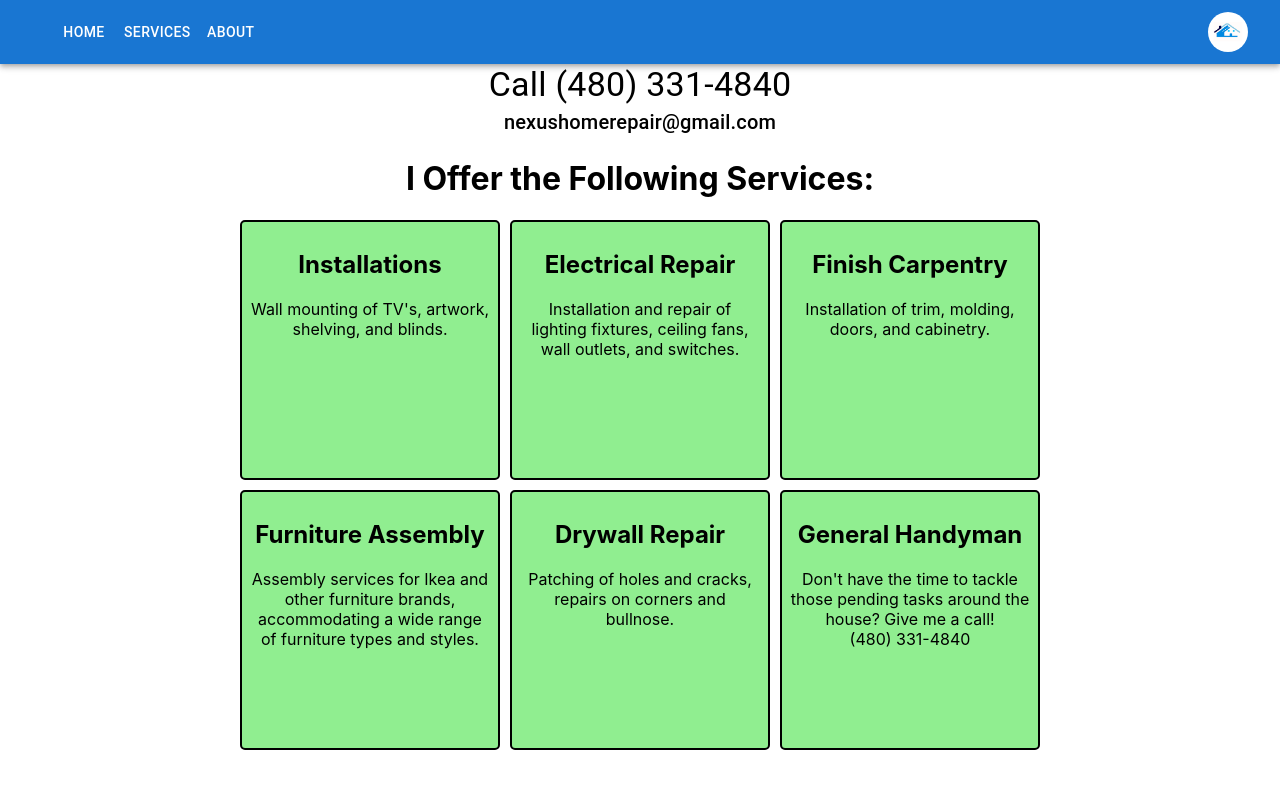
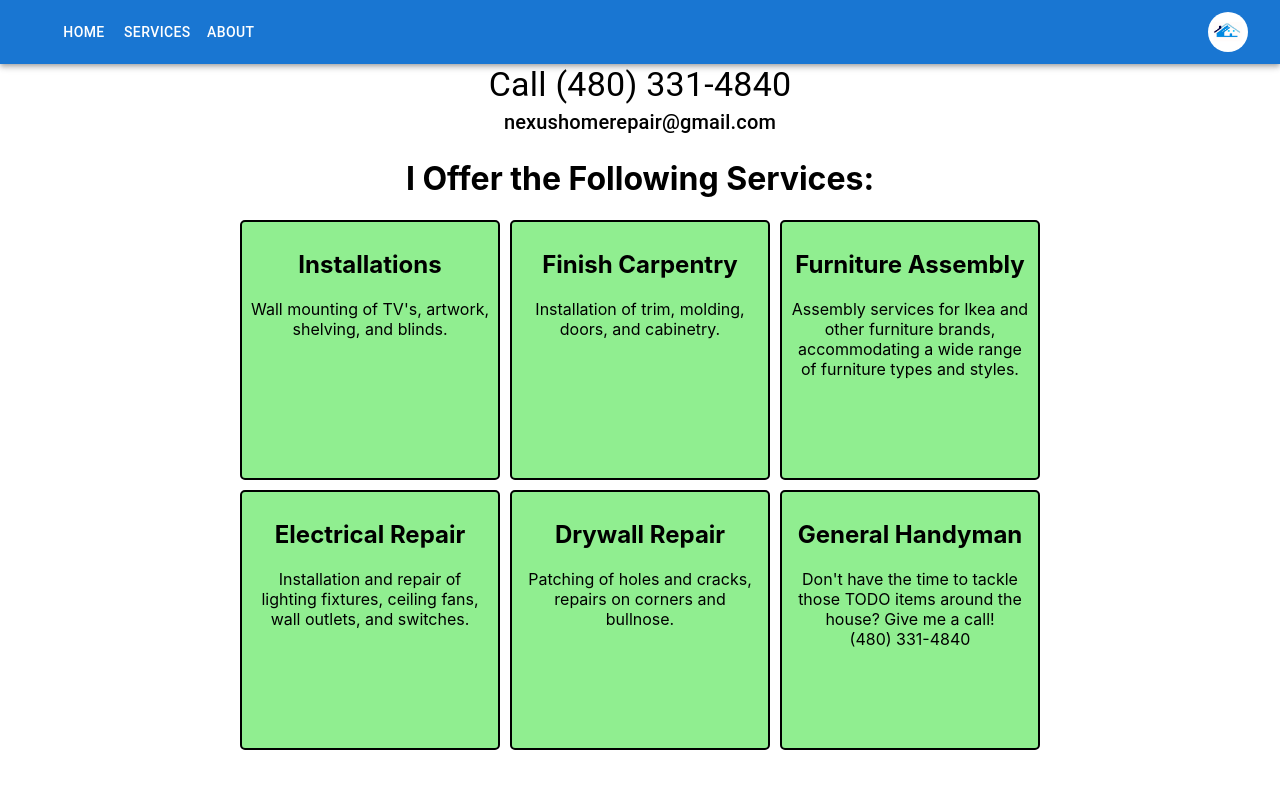
Before and after one commit to tonkadev/NexusHomeRepair, a React (Create React App) app: page /services in a window 1280 px wide. Shown: the top 788 px of the page. Built offline with nearby package versions, Linux system fonts and the light colour scheme.

Commit message:
clean up

```diff
--- a/src/routes/About.js
+++ b/src/routes/About.js
@@ -10,7 +10,7 @@ export default function About() {
       <Avatar
         alt="profile pic"
         src={logo}
-        style={{ width: "150px", height: "150px", margin: "0 auto" }}
+        style={{ width: "300px", height: "300px", margin: "0 auto" }}
       />
 
       <p
--- a/src/routes/Services.js
+++ b/src/routes/Services.js
@@ -10,12 +10,6 @@ export default function Services() {
             {/* Additional information or content for Service 5 */}
           </div>
           <div className="service-box">
-
-            <h2>Electrical  Repair</h2>
-            <p>Installation and repair of lighting fixtures, ceiling fans, wall outlets, and switches.</p>
-            {/* Additional information or content for Service 1 */}
-          </div>
-          <div className="service-box">
             <h2>Finish Carpentry</h2>
             <p>Installation of trim, molding, doors, and cabinetry.</p>
             {/* Additional information or content for Service 2 */}
@@ -26,6 +20,12 @@ export default function Services() {
             {/* Additional information or content for Service 3 */}
           </div>
           <div className="service-box">
+            <h2>Electrical  Repair</h2>
+            <p>Installation and repair of lighting fixtures, ceiling fans, wall outlets, and switches.</p>
+            {/* Additional information or content for Service 1 */}
+          </div>
+
+          <div className="service-box">
             <h2>Drywall Repair</h2>
             <p>Patching of holes and cracks, repairs on corners and bullnose.</p>
             {/* Additional information or content for Service 4 */}
@@ -33,7 +33,7 @@ export default function Services() {
 
           <div className="service-box">
             <h2>General Handyman</h2>
-            <p>Don't have the time to tackle those pending tasks around the house? Give me a call!</p>
+            <p>Don't have the time to tackle those TODO items around the house? Give me a call!</p>
             <p> (480) 331-4840</p>
             {/* Additional information or content for Service 6 */}
           </div>
```
